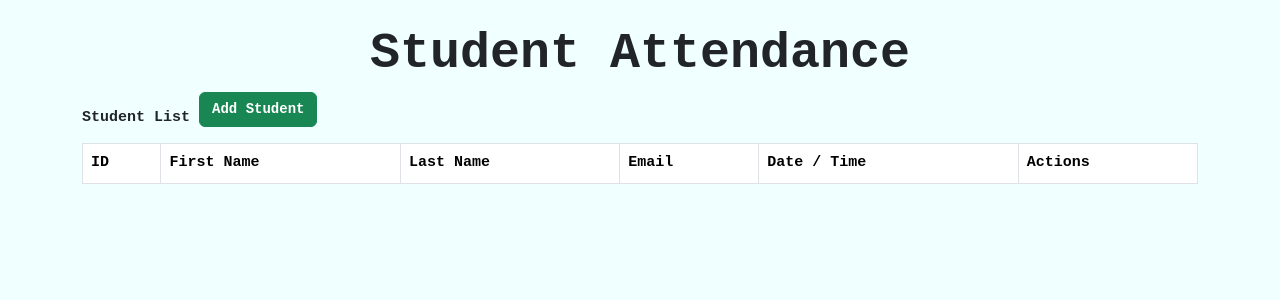
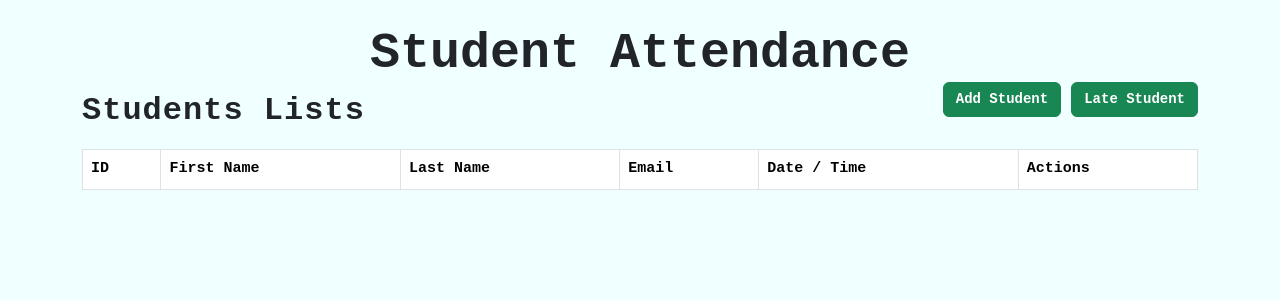
Before and after one commit to Rannh02/Crud, a PHP site: page / in a window 1280 px wide. Shown: the top 300 px of the page. Run offline with PHP 8.4, Linux system fonts and the light colour scheme; data that the repository does not hold is empty.

Commit message:
Style Added.

```diff
--- a/create.php
+++ b/create.php
@@ -38,6 +38,10 @@ if($_SERVER['REQUEST_METHOD'] == 'POST'){
             <input type="text" class="form-control" id="last_name" name="last_name" required>
         </div>
         <div class="mb-3">
+            <label for="contact" class="form-label">Contact</label>
+            <input type="text" class="form-control" id="contact" name="contact" required>
+        </div>
+        <div class="mb-3">
             <label for="email" class="form-label">Email</label>
             <input type="email" class="form-control" id="email" name="email" required>
         </div>
--- a/index.php
+++ b/index.php
@@ -15,8 +15,13 @@ $student = $student->readAll();
 </head>
 <body class="container mt-4">
     <h1 class="center-title">Student Attendance</h1>
-    <h2></h2>Student List</h2>
-    <a href="create.php" class="btn btn-success mb-3">Add Student</a>
+    <h2 class="student-list-title">Students Lists</h2>
+
+
+    <div class="button-group">
+        <a href="create.php" class="btn btn-success mb-3">Add Student</a>
+        <a href="LateStudent.php" class="btn btn-success mb-3">Late Student</a>
+    </div>
     <table class="table table-bordered">
         <thead>
             <tr>
--- a/style.css
+++ b/style.css
@@ -3,6 +3,13 @@ body{
     font-family: 'Courier New', Courier, monospace;
     background-color: azure;
     font-size: 15px;
+}
+.student-list-title {
+    font-size: 2rem;
+    font-weight: bold;
+    margin-bottom: -3rem;
+    letter-spacing: 1px;
+    font-family: 'Courier New', Courier, monospace;
 }
 .center-title {
 	text-align: center;
@@ -27,7 +34,19 @@ body{
     font-size: 14px;
     font-weight: bold;
 }
+.button-group {
+    display: flex;
+    justify-content: flex-end;
+    gap: 10px;
+    margin-bottom: 1rem;
+}
 .btn.btn-success.mb-3{
     font-size: 14px;
     font-weight: bold;
+    display: inline-block;
+    width: auto;
+    margin-bottom: 1rem;
+    float: none;
+    text-align: center;
+    box-shadow: none;
 }
```
